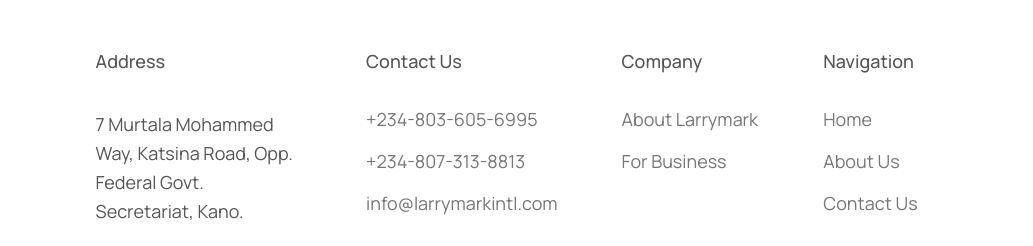
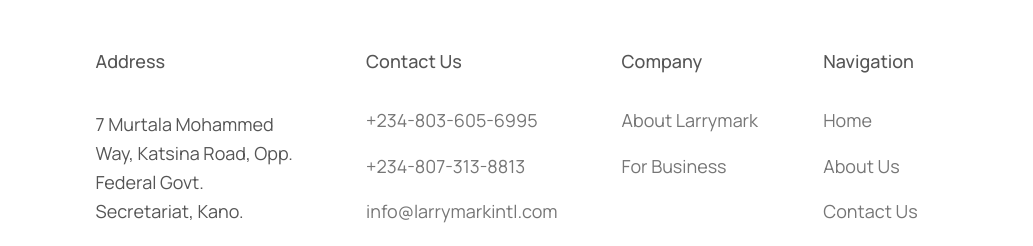
Before and after one commit to Dolapo-A/larrymarkintl, a plain HTML site: page index.html in a window 1280 px wide. Shown: the part 2294-2540 px from the top of the page, 247-1280 px from the left. Drawn offline with nearby package versions, Linux system fonts and the light colour scheme; some packages are replaced by stand-ins of ours; a script that the page names is missing.

Commit message:
minor bugs fixed

```diff
--- a/css/style.css
+++ b/css/style.css
@@ -440,6 +440,7 @@
 .footer-link:visited {
 	text-decoration: none;
 	font-size: 1.8rem;
+	line-height: 1.2;
 	color: #767676;
 	transition: all 0.3s;
 }
--- a/index.html
+++ b/index.html
@@ -278,7 +278,7 @@
 				<nav class="nav-col">
 					<p class="footer-heading">Contact Us</p>
 					<ul class="footer-nav">
-						<a class="footer-link" href="tel:+2348036056995<">
+						<a class="footer-link" href="tel:+2348036056995">
 							+234-803-605-6995
 						</a>
 						<a class="footer-link" href="tel:+2348073138813">
```
Also changed, not shown: about-us.html (+1 -1 lines), contact-us.html (+1 -1 lines), products-chemicals.html (+1 -1 lines), products-machinery.html (+1 -1 lines).
